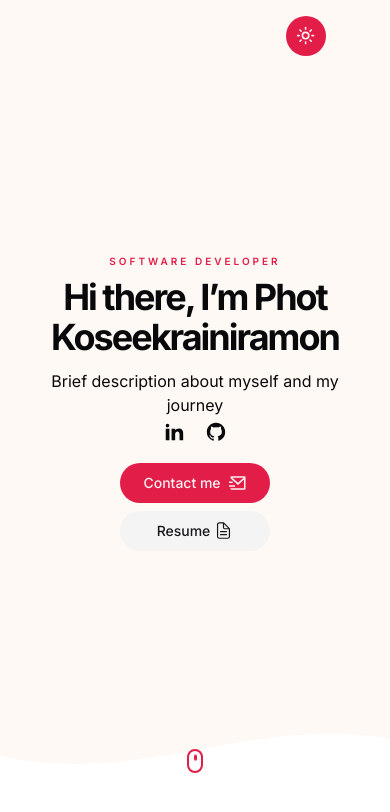
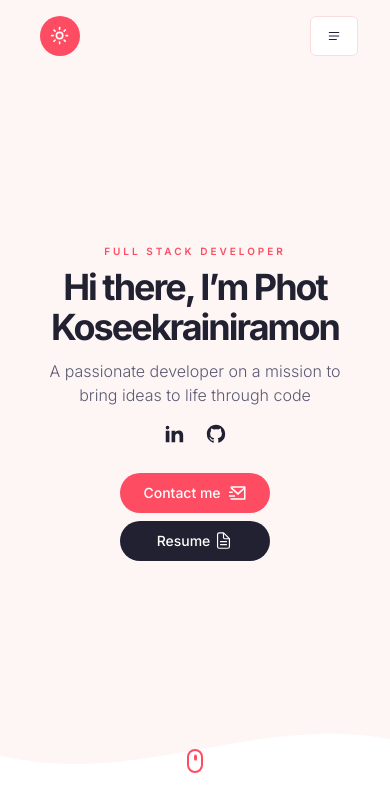
Before and after one commit to photkosee/next-portfolio, a Next.js app: page / in a window 390 px wide. Shown: the top 812 px of the page. Built offline with nearby package versions, Linux system fonts and the light colour scheme.

Commit message:
add: responsive navbar

```diff
--- a/app/globals.css
+++ b/app/globals.css
@@ -17,46 +17,46 @@
 
   :root {
     --background: 0 0% 100%;
-    --foreground: 240 10% 3.9%;
+    --foreground: 240 19% 16%;
     --card: 0 0% 100%;
-    --card-foreground: 240 10% 3.9%;
+    --card-foreground: 240 19% 16%;
     --popover: 0 0% 100%;
     --popover-foreground: 240 10% 3.9%;
-    --primary: 346.8 77.2% 49.8%;
-    --primary-foreground: 355.7 100% 97.3%;
-    --secondary: 240 4.8% 95.9%;
-    --secondary-foreground: 240 5.9% 10%;
+    --primary: -7 99% 65%;
+    --primary-foreground: 300 0% 100%;
+    --secondary: 240 19% 16%;
+    --secondary-foreground: 300 0% 100%;
     --muted: 240 4.8% 95.9%;
-    --muted-foreground: 240 3.8% 46.1%;
-    --accent: 240 4.8% 95.9%;
+    --muted-foreground: 237 13% 40%;
+    --accent: 240 8.8% 95.9%;
     --accent-foreground: 240 5.9% 10%;
     --destructive: 0 84.2% 60.2%;
     --destructive-foreground: 0 0% 98%;
-    --border: 240 5.9% 90%;
-    --input: 240 5.9% 90%;
-    --ring: 346.8 77.2% 49.8%;
+    --border: 8 82% 92%;
+    --input: 8 82% 92%;
+    --ring: 9 99% 67%;
     --radius: 0.5rem;
   }
 
   .dark {
-    --background: 20 14.3% 4.1%;
+    --background: 237 22% 20%;
     --foreground: 0 0% 95%;
     --card: 24 9.8% 10%;
-    --card-foreground: 0 0% 95%;
+    --card-foreground: 300 0% 100%;
     --popover: 0 0% 9%;
     --popover-foreground: 0 0% 95%;
-    --primary: 346.8 77.2% 49.8%;
-    --primary-foreground: 355.7 100% 97.3%;
+    --primary: -7 99% 65%;
+    --primary-foreground: 300 0% 100%;
     --secondary: 240 3.7% 15.9%;
-    --secondary-foreground: 0 0% 98%;
+    --secondary-foreground: 300 0% 100%;
     --muted: 0 0% 15%;
     --muted-foreground: 240 5% 64.9%;
     --accent: 12 6.5% 15.1%;
-    --accent-foreground: 0 0% 98%;
+    --accent-foreground: 300 0% 100%;
     --destructive: 0 62.8% 30.6%;
     --destructive-foreground: 0 85.7% 97.3%;
-    --border: 240 3.7% 15.9%;
-    --input: 240 3.7% 15.9%;
-    --ring: 346.8 77.2% 49.8%;
+    --border: 237 22% 23%;
+    --input: 237 22% 23%;
+    --ring: -7 99% 65%;
   }
 }
--- a/components/Footer.tsx
+++ b/components/Footer.tsx
@@ -7,7 +7,7 @@
         <Socials
           containerStyles="flex gap-x-7 mx-auto items-center"
           iconsStyles="
-          dark:text-white/70 text-foreground
+          dark:text-white/70 text-foreground text-white
           hover:text-primary dark:hover:text-primary text-[20px]
           "
         />
--- a/components/Header.tsx
+++ b/components/Header.tsx
@@ -23,18 +23,15 @@
 
   return (
     <header className={`
+      ${path === "/" && !top && "bg-[#fef5f5]"}
       ${top
         ? "bg-white shadow-lg dark:bg-accent"
         : "py-2 dark:bg-transparent"
       } sticky top-0 z-30 transition-all
-      ${path === "/" && "bg-[#fef9f5]"}
       `}
     >
       <div className="container mx-auto">
-        <div className="flex justify-between items-center">
-          <div />
-
-          <div className="flex items-center gap-x-6">
+        <div className="flex justify-between md:justify-end items-center gap-x-6">
           <Nav
             containerStyles="hidden md:flex items-center gap-x-8"
             linkStyles="relative hover:text-primary transition-all"
@@ -49,7 +46,6 @@
           </div>
         </div>
       </div>
-      </div>
     </header>
   );
 };
--- a/components/HeroSection.tsx
+++ b/components/HeroSection.tsx
@@ -9,7 +9,7 @@
 const HeroSection = () => {
   return (
     <section className="
-      relative bg-[#fef9f5] dark:bg-transparent w-full h-[84vh]
+      relative bg-[#fef5f5] dark:bg-transparent w-full h-[84vh]
       flex justify-center items-center
       "
     >
@@ -42,13 +42,13 @@
               "
             >
               <span className="hidden md:block w-5 h-[2px] bg-primary rounded-lg" />
-              Software Developer
+              Full Stack Developer
             </div>
             <h1 className="text-big text-center md:text-left">
               Hi there, I&rsquo;m Phot Koseekrainiramon
             </h1>
-            <p className="mt-3 text-center md:text-left">
-              Brief description about myself and my journey
+            <p className="my-3 text-center md:text-left text-muted-foreground font-light">
+              A passionate developer on a mission to bring ideas to life through code
             </p>
           </div>
 
@@ -57,11 +57,11 @@
             flex md:hidden justify-center items-center
             gap-x-5 mt-1
             "
-            iconsStyles="text-[22px]"
+            iconsStyles="text-[22px] hover:text-primary"
           />
 
           <div className="
-            flex flex-col gap-y-2 md:flex-row gap-x-5 lg:gap-x-7 mt-5
+            flex flex-col gap-y-2 md:flex-row gap-x-5 lg:gap-x-7 mt-7
             w-full max-w-[150px]
             "
           >
--- a/components/MobileNav.tsx
+++ b/components/MobileNav.tsx
@@ -1,7 +1,40 @@
+import { TbAlignJustified } from "react-icons/tb";
+
+import { Button } from "@/components/ui/button";
+import Nav from "@/components/Nav";
+import {
+  Sheet,
+  SheetContent,
+  SheetFooter,
+  SheetTrigger
+} from "@/components/ui/sheet";
+import Socials from "./Socials";
+
 const MobileNav = () => {
   return (
-    <div>
-    </div>
+    <Sheet>
+      <SheetTrigger asChild>
+        <Button variant="outline">
+          <TbAlignJustified />
+        </Button>
+      </SheetTrigger>
+      <SheetContent className="flex flex-col justify-around">
+        <Nav
+          containerStyles="flex flex-col justify-center items-center gap-5"
+          linkStyles="relative hover:text-primary transition-all"
+          underlineStyles="
+          absolute left-0 top-full h-[2px] bg-primary w-full rounded-lg
+          "
+        />
+
+        <SheetFooter>
+          <Socials
+            containerStyles="w-full flex justify-center items-center gap-5"
+            iconsStyles="text-[22px] hover:text-primary"
+          />
+        </SheetFooter>
+      </SheetContent>
+    </Sheet>
   );
 };
 
--- /dev/null
+++ b/components/ui/sheet.tsx
@@ -0,0 +1,140 @@
+"use client"
+
+import * as React from "react"
+import * as SheetPrimitive from "@radix-ui/react-dialog"
+import { cva, type VariantProps } from "class-variance-authority"
+import { X } from "lucide-react"
+
+import { cn } from "@/lib/utils"
+
+const Sheet = SheetPrimitive.Root
+
+const SheetTrigger = SheetPrimitive.Trigger
+
+const SheetClose = SheetPrimitive.Close
+
+const SheetPortal = SheetPrimitive.Portal
+
+const SheetOverlay = React.forwardRef<
+  React.ElementRef<typeof SheetPrimitive.Overlay>,
+  React.ComponentPropsWithoutRef<typeof SheetPrimitive.Overlay>
+>(({ className, ...props }, ref) => (
+  <SheetPrimitive.Overlay
+    className={cn(
+      "fixed inset-0 z-50 bg-background/80 backdrop-blur-sm data-[state=open]:animate-in data-[state=closed]:animate-out data-[state=closed]:fade-out-0 data-[state=open]:fade-in-0",
+      className
+    )}
+    {...props}
+    ref={ref}
+  />
+))
+SheetOverlay.displayName = SheetPrimitive.Overlay.displayName
+
+const sheetVariants = cva(
+  "fixed z-50 gap-4 bg-background p-6 shadow-lg transition ease-in-out data-[state=open]:animate-in data-[state=closed]:animate-out data-[state=closed]:duration-300 data-[state=open]:duration-500",
+  {
+    variants: {
+      side: {
+        top: "inset-x-0 top-0 border-b data-[state=closed]:slide-out-to-top data-[state=open]:slide-in-from-top",
+        bottom:
+          "inset-x-0 bottom-0 border-t data-[state=closed]:slide-out-to-bottom data-[state=open]:slide-in-from-bottom",
+        left: "inset-y-0 left-0 h-full w-3/4 border-r data-[state=closed]:slide-out-to-left data-[state=open]:slide-in-from-left sm:max-w-sm",
+        right:
+          "inset-y-0 right-0 h-full w-3/4  border-l data-[state=closed]:slide-out-to-right data-[state=open]:slide-in-from-right sm:max-w-sm",
+      },
+    },
+    defaultVariants: {
+      side: "right",
+    },
+  }
+)
+
+interface SheetContentProps
+  extends React.ComponentPropsWithoutRef<typeof SheetPrimitive.Content>,
+    VariantProps<typeof sheetVariants> {}
+
+const SheetContent = React.forwardRef<
+  React.ElementRef<typeof SheetPrimitive.Content>,
+  SheetContentProps
+>(({ side = "right", className, children, ...props }, ref) => (
+  <SheetPortal>
+    <SheetOverlay />
+    <SheetPrimitive.Content
+      ref={ref}
+      className={cn(sheetVariants({ side }), className)}
+      {...props}
+    >
+      {children}
+      <SheetPrimitive.Close className="absolute right-4 top-4 rounded-sm opacity-70 ring-offset-background transition-opacity hover:opacity-100 focus:outline-none focus:ring-2 focus:ring-ring focus:ring-offset-2 disabled:pointer-events-none data-[state=open]:bg-secondary">
+        <X className="h-4 w-4" />
+        <span className="sr-only">Close</span>
+      </SheetPrimitive.Close>
+    </SheetPrimitive.Content>
+  </SheetPortal>
+))
+SheetContent.displayName = SheetPrimitive.Content.displayName
+
+const SheetHeader = ({
+  className,
+  ...props
+}: React.HTMLAttributes<HTMLDivElement>) => (
+  <div
+    className={cn(
+      "flex flex-col space-y-2 text-center sm:text-left",
+      className
+    )}
+    {...props}
+  />
+)
+SheetHeader.displayName = "SheetHeader"
+
+const SheetFooter = ({
+  className,
+  ...props
+}: React.HTMLAttributes<HTMLDivElement>) => (
+  <div
+    className={cn(
+      "flex flex-col-reverse sm:flex-row sm:justify-end sm:space-x-2",
+      className
+    )}
+    {...props}
+  />
+)
+SheetFooter.displayName = "SheetFooter"
+
+const SheetTitle = React.forwardRef<
+  React.ElementRef<typeof SheetPrimitive.Title>,
+  React.ComponentPropsWithoutRef<typeof SheetPrimitive.Title>
+>(({ className, ...props }, ref) => (
+  <SheetPrimitive.Title
+    ref={ref}
+    className={cn("text-lg font-semibold text-foreground", className)}
+    {...props}
+  />
+))
+SheetTitle.displayName = SheetPrimitive.Title.displayName
+
+const SheetDescription = React.forwardRef<
+  React.ElementRef<typeof SheetPrimitive.Description>,
+  React.ComponentPropsWithoutRef<typeof SheetPrimitive.Description>
+>(({ className, ...props }, ref) => (
+  <SheetPrimitive.Description
+    ref={ref}
+    className={cn("text-sm text-muted-foreground", className)}
+    {...props}
+  />
+))
+SheetDescription.displayName = SheetPrimitive.Description.displayName
+
+export {
+  Sheet,
+  SheetPortal,
+  SheetOverlay,
+  SheetTrigger,
+  SheetClose,
+  SheetContent,
+  SheetHeader,
+  SheetFooter,
+  SheetTitle,
+  SheetDescription,
+}
--- a/package.json
+++ b/package.json
@@ -9,6 +9,7 @@
     "lint": "next lint"
   },
   "dependencies": {
+    "@radix-ui/react-dialog": "^1.0.5",
     "@radix-ui/react-dropdown-menu": "^2.0.6",
     "@radix-ui/react-slot": "^1.0.2",
     "class-variance-authority": "^0.7.0",
```
Also changed, not shown: 1 other file (tests, documents, lock files or other folders). Lines whose indentation alone changed are shown as unchanged.
